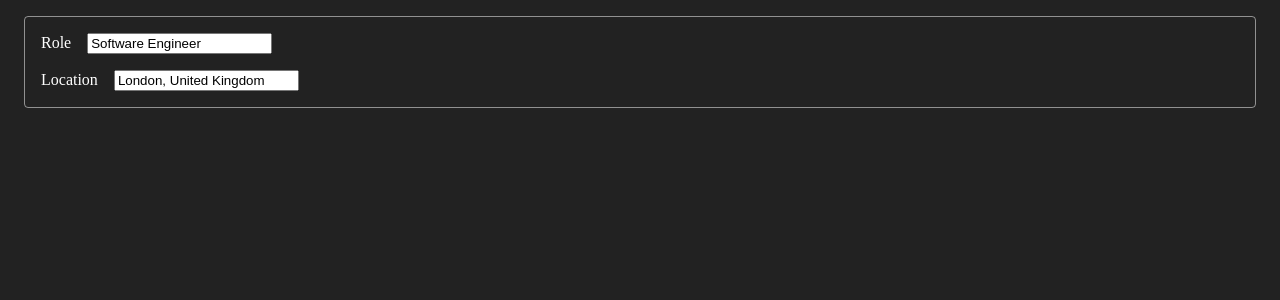
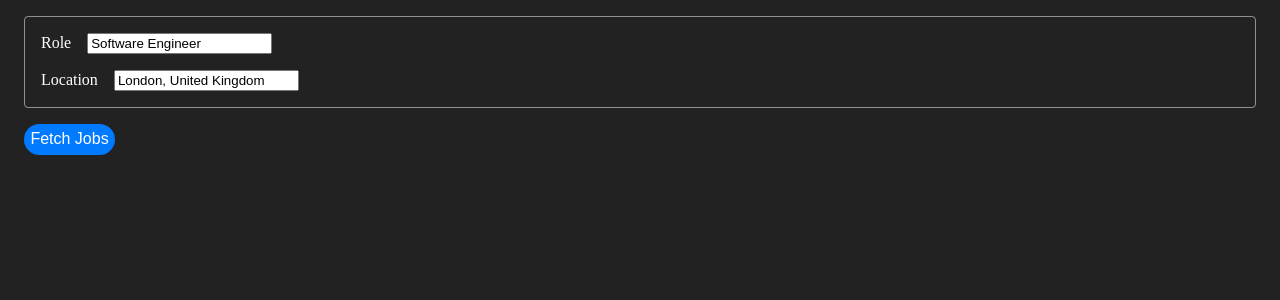
Before and after one commit to akanksh-ch/linkedin-scraper, a Vue app: page / in a window 1280 px wide. Shown: the top 300 px of the page. Built offline with nearby package versions, Linux system fonts and the light colour scheme.

Commit message:
added a button to fetch jobs

```diff
--- a/src/components/JobsForm.vue
+++ b/src/components/JobsForm.vue
@@ -7,6 +7,7 @@
         <label :for="role">Role<input :id="role" name="role" type="text" v-model="role" /></label>
         <label :for="location">Location<input :id="location" name="location" type="text" v-model="location" /></label>
     </form>
+    <button>Fetch Jobs</button>
 </template>
 
 <style scoped>
@@ -21,7 +22,16 @@
         border-radius: 0.25rem;
     }
 
-    input {
+    input, button {
         margin-left: 1rem;
     }
-</style>
+
+    button {
+        background-color: #007AFF;
+        color: white;
+        border-radius: 1rem;
+        border: none;
+        font-size: 1rem;
+        padding: 0.4rem;
+    }
+   </style>
```
